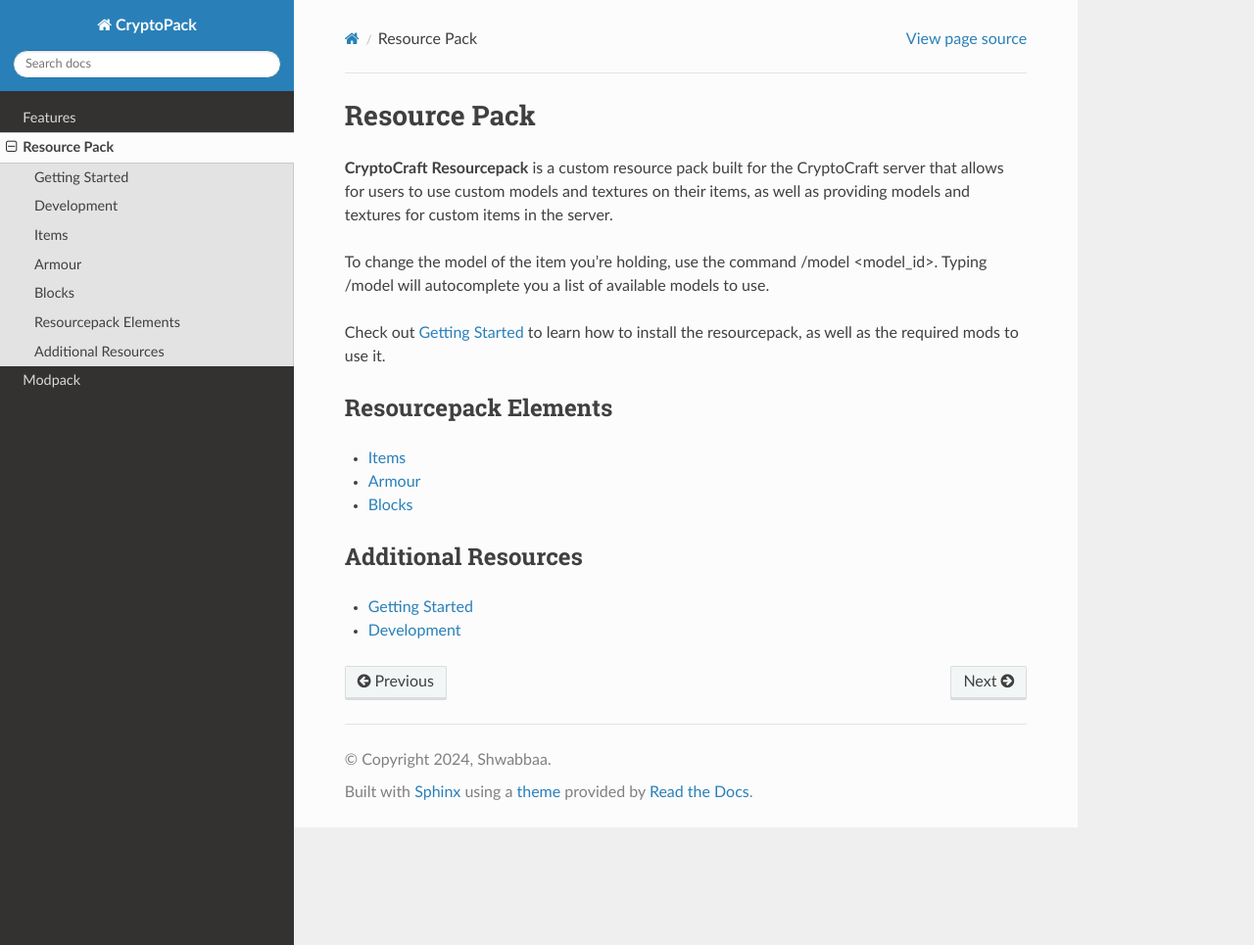
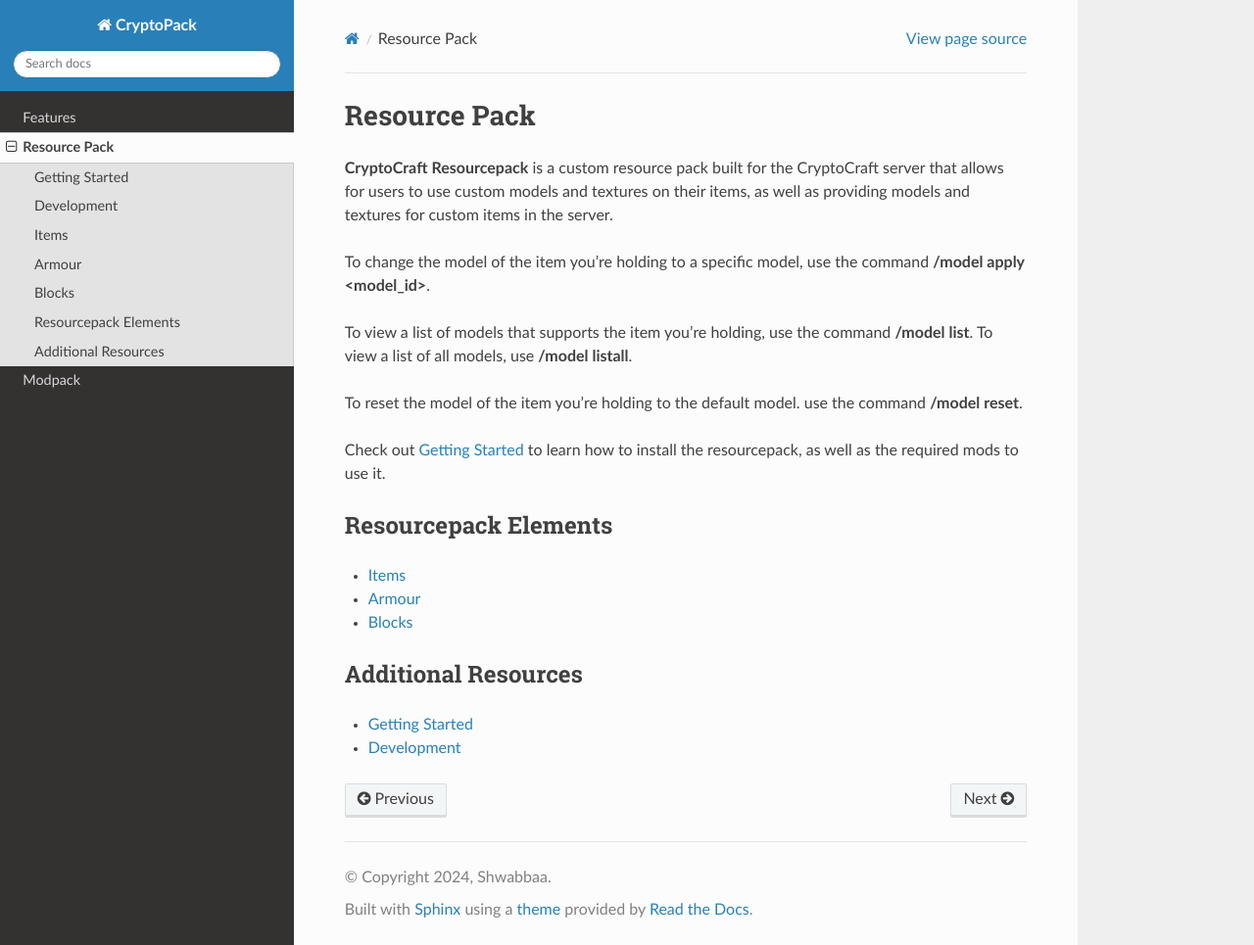
Before and after one commit to Shwabbaa/cryptopack-docs, a Sphinx documentation site: the page built from docs/source/resourcepack/index.rst, in a window 1280 px wide and 965 px high. Shown: the whole window at 98% size. Built offline with Sphinx 7.4.7 and the Read the Docs theme 3.1.0, drawn with Linux system fonts in a browser that asks for light colours; pages that are not in the unit, such as notebooks, are missing from menus.

Commit message:
Update index.rst

```diff
--- a/docs/source/resourcepack/index.rst
+++ b/docs/source/resourcepack/index.rst
@@ -13,7 +13,11 @@
 
 **CryptoCraft Resourcepack** is a custom resource pack built for the CryptoCraft server that allows for users to use custom models and textures on their items, as well as providing models and textures for custom items in the server.
 
-To change the model of the item you're holding, use the command /model <model_id>. Typing /model will autocomplete you a list of available models to use.
+To change the model of the item you're holding to a specific model, use the command **/model apply <model_id>**.
+
+To view a list of models that supports the item you're holding, use the command **/model list**. To view a list of all models, use **/model listall**.
+
+To reset the model of the item you're holding to the default model. use the command **/model reset**.
 
 Check out :doc:`getting_started` to learn how to install the resourcepack, as well as the required mods to use it.
 
```
